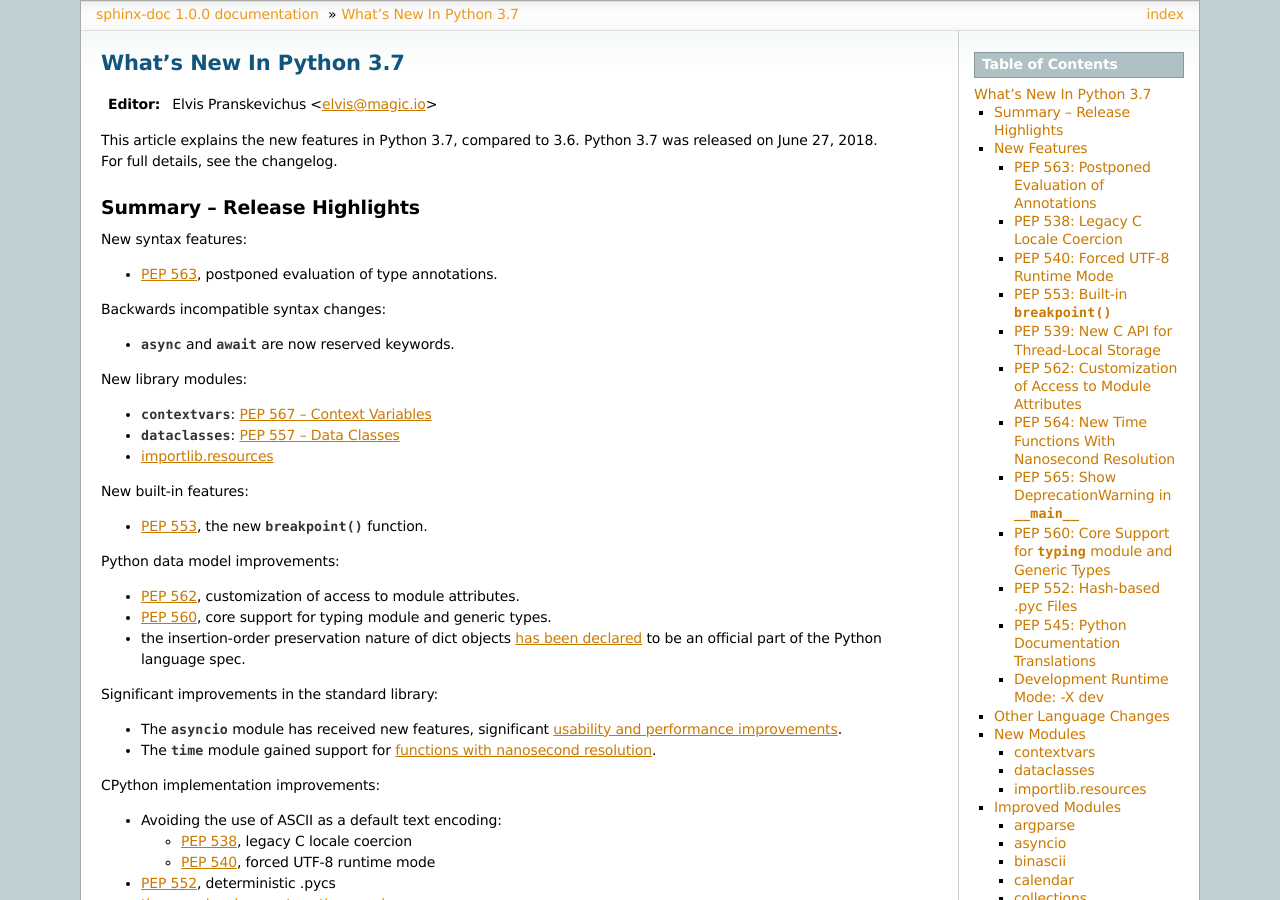
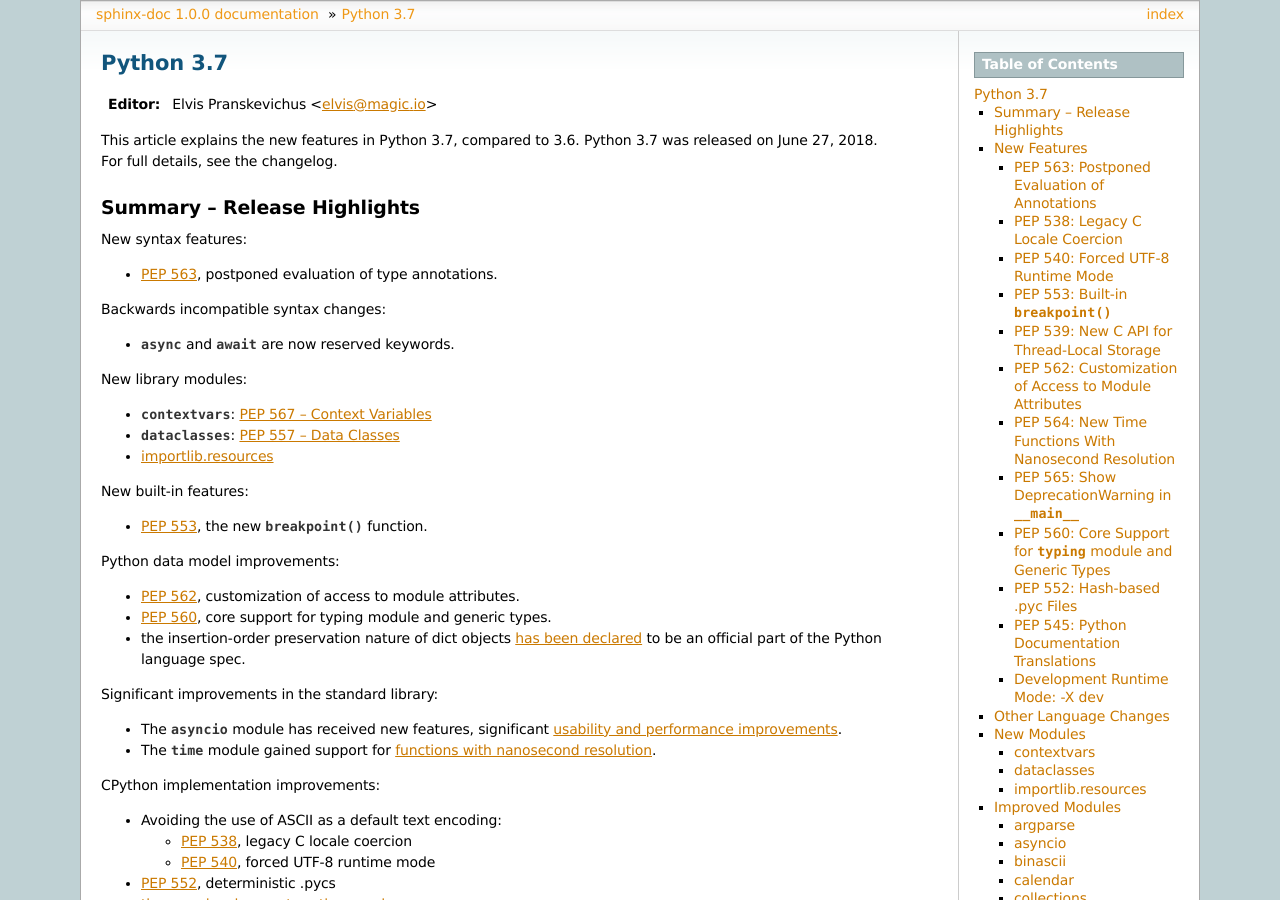
Before and after one commit to bicenter2019/bicenter-doc, a Sphinx documentation site: the page built from source/3.7.rst, in a window 1280 px wide and 900 px high. Built offline with Sphinx 7.4.7, drawn with Linux system fonts in a browser that asks for light colours; cross-references to code outside the pages are shown as plain code; some of the changed text lies outside the part shown.

Commit message:
Add files via upload

```diff
--- a/source/3.7.rst
+++ b/source/3.7.rst
@@ -1,5 +1,6 @@
+.. _Python 3.7:
 ****************************
-  What's New In Python 3.7
+ Python 3.7
 ****************************
 
 :Editor: Elvis Pranskevichus <elvis@magic.io>
--- a/source/index.rst
+++ b/source/index.rst
@@ -15,6 +15,6 @@
 
 Indices and tables
 =====================================
-
+* :ref:`Python 3.7`
 * :ref:`datashow_help <dataShow>`
 * :ref:`search`
```
